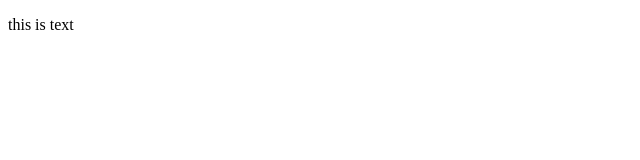
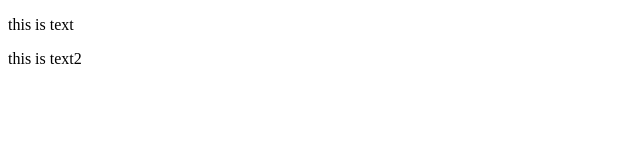
Before and after one commit to Sampath1105/homepages, a plain HTML site: page index.html in a window 1280 px wide. Shown: the full height of the page, 0-640 px from the left. Drawn offline with Linux system fonts and the light colour scheme.

Commit message:
new feature added

```diff
--- a/index.html
+++ b/index.html
@@ -7,5 +7,6 @@
 </head>
 <body>
     <p>this is text</p>
+    <p>this is text2</p>
 </body>
 </html>
```
